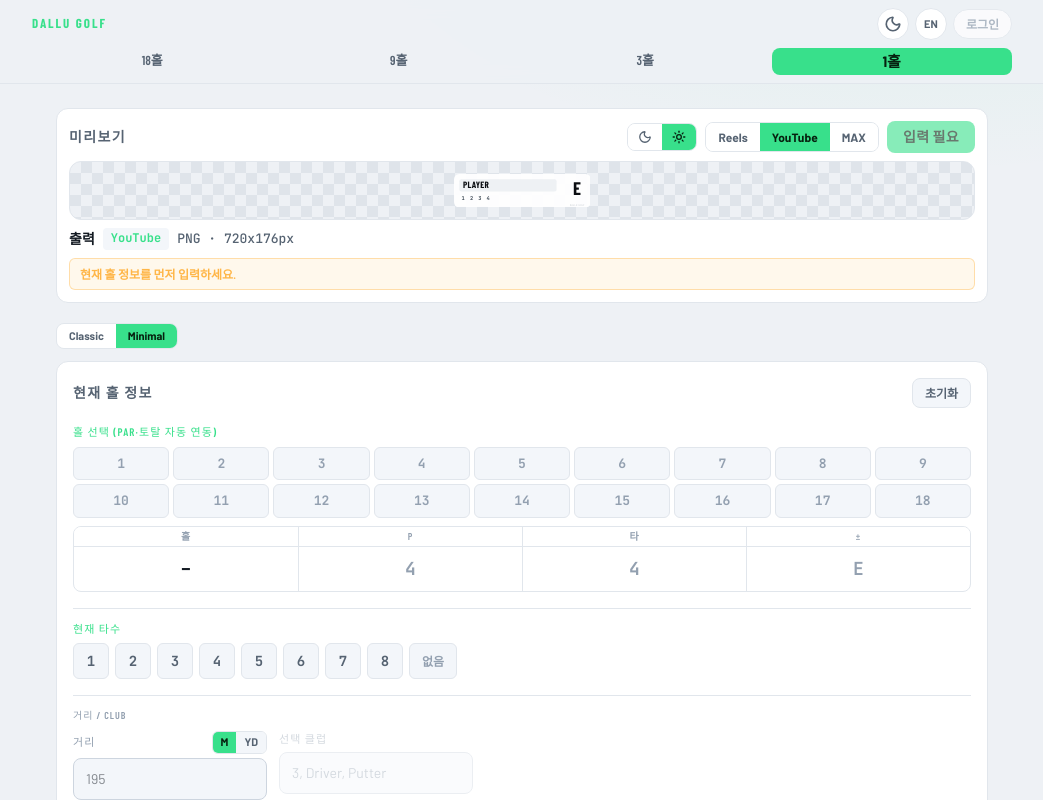
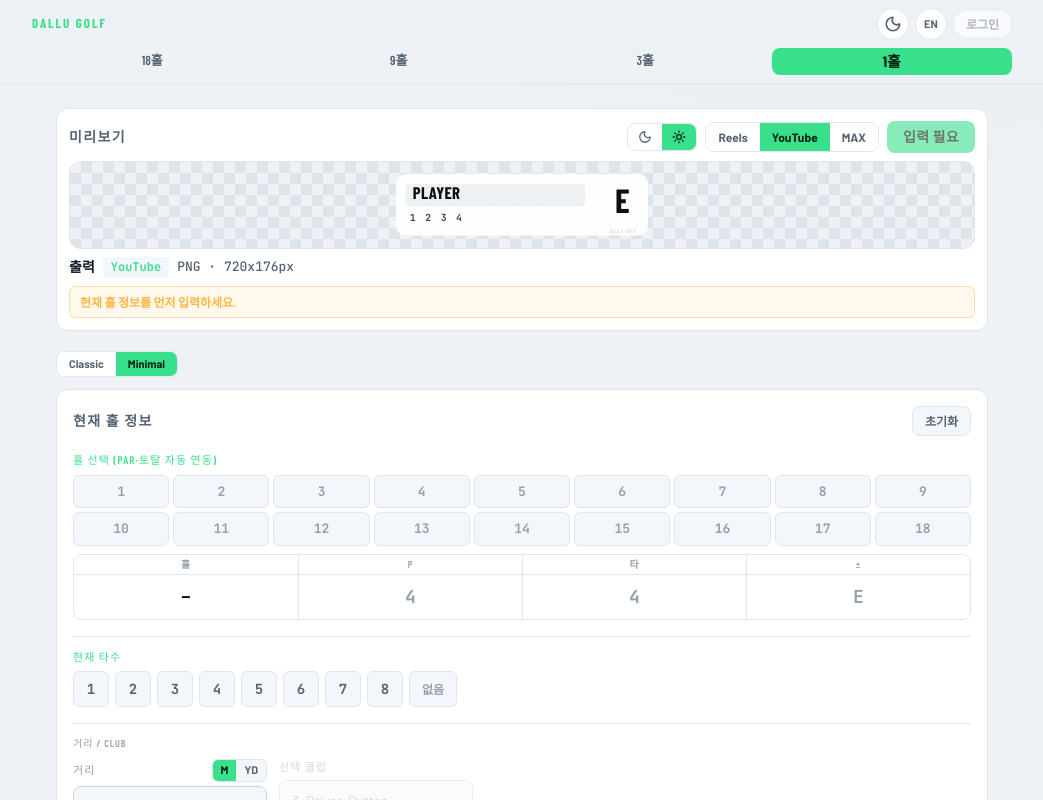
Before and after one commit to milv0/dallu-golf-studio, a Next.js app: page /round/hole in a window 1280 px wide. Shown: the top 800 px of the page, without its empty margins (118-1161 px from the left). Built offline with nearby package versions, Linux system fonts and the light colour scheme; a web font is replaced by a local one.

Commit message:
Classic card: show PAR shots with active highlight, enlarge minimal preview

```diff
--- a/components/presets/HoleCard.jsx
+++ b/components/presets/HoleCard.jsx
@@ -59,9 +59,9 @@ export default function HoleCard({ data, theme = "dark" }) {
   const clubSize = club.length > 12 ? 24 : club.length > 8 ? 28 : 32;
   const banner = bannerFor(data);
 
-  // SHOT 번호 렌더 (1..shots, 마지막 동그라미)
-  const shotNums = [];
-  for (let i = 1; i <= Math.min(shots || 0, 9); i++) shotNums.push(i);
+  const par = Number(data.par) || 4;
+  const totalShots = Math.max(par, shots);
+  const shotNums = Array.from({ length: totalShots }, (_, i) => i + 1);
 
   return (
     <svg viewBox={`0 0 ${w} ${size.h}`} width={w} height={size.h}
@@ -100,12 +100,12 @@ export default function HoleCard({ data, theme = "dark" }) {
             fontWeight="700" fontStyle="italic" letterSpacing="1">SHOT</text>
       {shotNums.map((n, i) => {
         const cx = segW + 30 + i * 25;
-        const last = i === shotNums.length - 1;
+        const active = n === shots;
         return (
           <g key={n}>
-            {last && <circle cx={cx} cy={row2Y + 56} r="14" fill="none" stroke={c.accent} strokeWidth="2" />}
+            {active && <circle cx={cx} cy={row2Y + 56} r="14" fill="none" stroke={c.accent} strokeWidth="2" />}
             <text x={cx} y={row2Y + 65} textAnchor="middle"
-                  fill={last ? c.accent : c.faint} fontFamily={MONO}
+                  fill={active ? c.accent : c.faint} fontFamily={MONO}
                   fontSize="23" fontWeight="700">{n}</text>
           </g>
         );
--- a/components/studio/StudioApp.jsx
+++ b/components/studio/StudioApp.jsx
@@ -163,8 +163,8 @@ function StudioWorkspace({ mode, source }) {
   const availableRanges = RANGES.filter(([k]) => k !== "all");
   const effRange = isScore18 ? "all" : isReelsSizedScore && holeRange === "all" ? "front" : holeRange;
   const size = isHole ? (holeCardStyle === "minimal" ? SIZE_HOLE_MINIMAL : holeSizeFor(holeData)) : reelsV3 ? SIZE_REELS_THREE : FORMATS[format].sizeFor(effRange);
-  const previewScale = isHole ? 0.38 : reelsV3 ? 0.38 : 1;
-  const previewMobileScale = isHole ? 0.48 : reelsV3 ? 0.48 : 1;
+  const previewScale = isHole ? (holeCardStyle === "minimal" ? 0.7 : 0.38) : reelsV3 ? 0.38 : 1;
+  const previewMobileScale = isHole ? (holeCardStyle === "minimal" ? 0.85 : 0.48) : reelsV3 ? 0.48 : 1;
   const previewMaxWidth = Math.min(size.w, PREVIEW_MAX_H * (size.w / size.h)) * previewScale;
   const previewMobileMaxWidth = Math.min(size.w, PREVIEW_MOBILE_MAX_H * (size.w / size.h)) * previewMobileScale;
 
```
